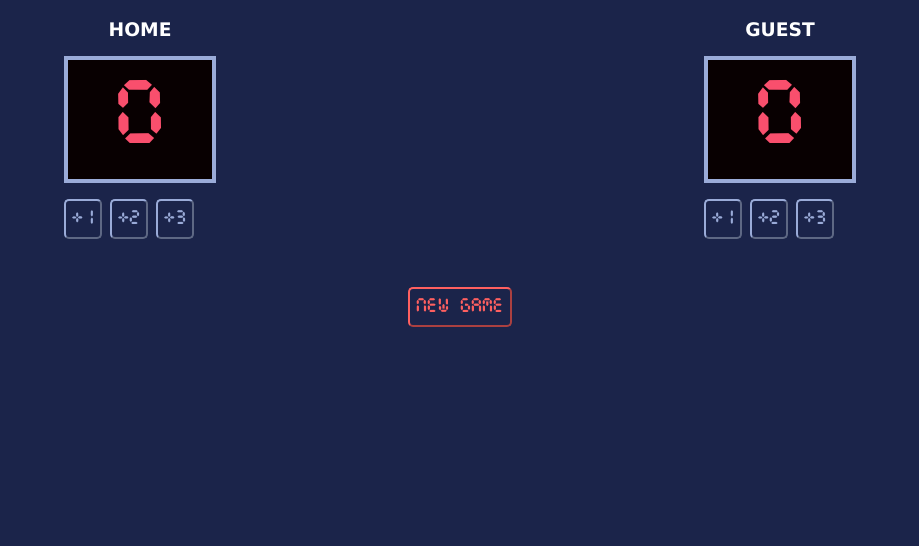
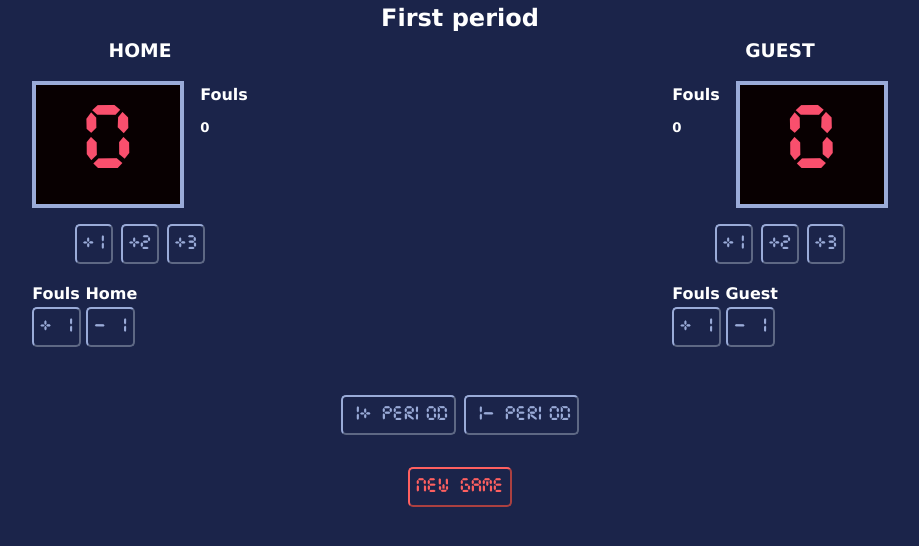
Before and after one commit to SimonKefas/basketball_scoreboard, a website built with Vite: page index.html in a window 1280 px wide. Shown: the whole page, without its empty margins (180-1099 px from the left). Built offline with nearby package versions, Linux system fonts and the light colour scheme.

Commit message:
Adding period control, and foul control

```diff
--- a/index.css
+++ b/index.css
@@ -4,6 +4,7 @@ body {
     background-color: #1B244A;
     color: white;
 }
+
 
 @font-face {
     font-family: cursedTimer;
@@ -53,6 +54,12 @@ button {
     border-style: solid;
 }
 
+.score-block-wrapper {
+    display: flex;
+    flex-direction: row;
+    gap: 1rem;
+}
+
 .current-leader {
     animation: highlight 2s infinite alternate;
 }
@@ -79,8 +86,9 @@ button {
     flex-direction: column;
 }
 
-.flex-vertical.align-center {
+.align-center {
     align-items: center;
+    justify-content: center;
 }
 
 .flex-horizontal {
@@ -88,8 +96,9 @@ button {
     flex-direction: row;
 }
 
-h3 {
-    margin-block-end: 0;
+h1, h2, h3, h4, h5, h6 {
+    margin-block-end: 0.25rem;
+    margin-block-start: 0.25rem;
 }
 
 .gap-05 {
--- a/index.html
+++ b/index.html
@@ -3,32 +3,61 @@
         <link rel="stylesheet" href="index.css">
     </head>
     <body>
+        <div class="flex-vertical align-center">
+            <h2 id="period-counter">First period</h2>
+        </div>
         <div class="container">
             <div class="flex-vertical gap-1">
                 <h3 class="text-align-center">HOME</h3>
                 <div class="score-block-wrapper">
                     <div class="score-block" id="homeScore">0</div>
+                    <div class="flex-vertical gap-1">
+                        <div class="flex-vertical gap-05">
+                            <h4>Fouls</h4>
+                            <h5 id="foul-counter-home">0</h5>
+                        </div>
+                    </div>
                 </div>
-                <div class="flex-horizontal gap-05">
+                <div class="flex-horizontal align-center gap-05">
                     <button onclick="gameCounter(1, 'home')">+1</button>
                     <button onclick="gameCounter(2, 'home')">+2</button>
                     <button onclick="gameCounter(3, 'home')">+3</button>
+                </div>
+                <div>
+                    <h4>Fouls Home</h4>
+                    <button onclick="foulCalculate(1, 'home')">+ 1</button>
+                    <button onclick="foulCalculate(-1, 'home')">- 1</button>
                 </div>
             </div>
             <div class="flex-vertical gap-1">
                 <h3 class="text-align-center">GUEST</h3>
                 <div class="score-block-wrapper">
+                    <div class="flex-vertical gap-1">
+                        <div class="flex-vertical gap-05">
+                            <h4>Fouls</h4>
+                            <h5 id="foul-counter-guest">0</h5>
+                        </div>
+                    </div>
                     <div class="score-block" id="guestScore">0</div>
                 </div>
-                <div class="flex-horizontal gap-05">
+                <div class="flex-horizontal align-center gap-05">
                     <button onclick="gameCounter(1, 'guest')">+1</button>
                     <button onclick="gameCounter(2, 'guest')">+2</button>
                     <button onclick="gameCounter(3, 'guest')">+3</button>
                 </div>
+                <div>
+                    <h4>Fouls Guest</h4>
+                    <button onclick="foulCalculate(1, 'guest')">+ 1</button>
+                    <button onclick="foulCalculate(-1, 'guest')">- 1</button>
+                </div>
             </div>
         </div>
         <div class="margin-top margin-large">
-            <div class="flex-vertical align-center">
+            <div class="flex-vertical align-center gap-2">
+                <div class="flex-horizontal gap-05">
+                    <button class="button-third" onclick="periodCalculate(1)">1+ Period</button>
+                    <button class="button-third" onclick="periodCalculate(-1)">1- Period</button>
+                </div>
                 <button class="button-secondary" onclick="newGame()">New Game</button>
             </div>
         </div>
--- a/index.js
+++ b/index.js
@@ -3,6 +3,16 @@ let guestScoreElement = document.getElementById("guestScore");
 
 let homeScore = 0;
 let guestScore = 0;
+
+let foulCounterHome = document.getElementById("foul-counter-home");
+let foulCounterGuest = document.getElementById("foul-counter-guest");
+
+let periodCounter = document.getElementById("period-counter")
+
+let foulsHome = 0;
+let foulsGuest = 0;
+
+let period = 1;
 
 function checkLeadingTeam() {
     if (homeScore > guestScore) {
@@ -27,9 +37,26 @@ function gameCounter(number, scoreName) {
         homeScore += number;
         homeScoreElement.textContent = homeScore;
     } else {
-        console.error("Something wrong happened!")
+        console.error("Something wrong happened with the gameCounter function: " + error)
     }
     checkLeadingTeam()
+}
+
+function foulCalculate(number, scoreName) {
+    if (scoreName === 'guest') {
+        foulsGuest += number;
+        foulCounterGuest.textContent = foulsGuest;
+    } else if (scoreName === 'home') {
+        foulsHome += number;
+        foulCounterHome.textContent = foulsHome;
+    } else {
+        console.error("Something wrong happened with the foulCalculate function: " + error)
+    }
+}
+
+function periodCalculate(number) {
+    period += number;
+    periodCounter.textContent = "Period: " + period;
 }
 
 function newGame() {
@@ -37,4 +64,14 @@ function newGame() {
     guestScore = 0;
     homeScoreElement.textContent = homeScore;
     guestScoreElement.textContent = guestScore;
+
+    foulsGuest = 0;
+    foulsHome = 0;
+    foulCounterGuest.textContent = foulsGuest;
+    foulCounterHome.textContent = foulsHome;
+
+    period = 1;
+    periodCounter.textContent = "Period: " + period;
+
+    checkLeadingTeam()
 }
```
